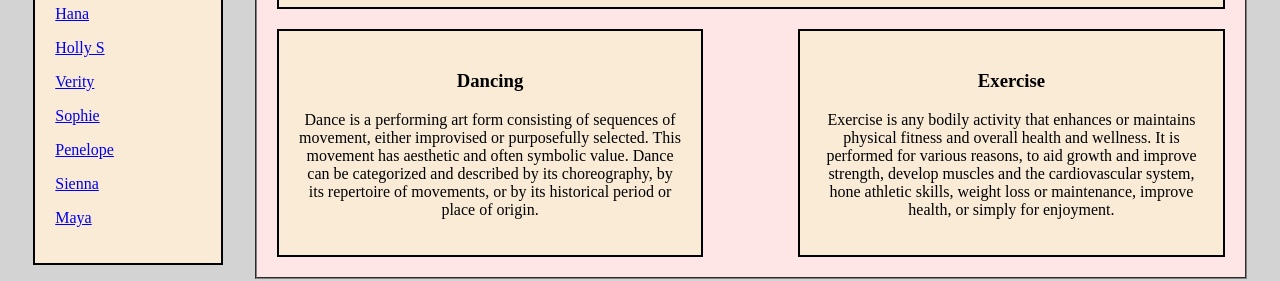
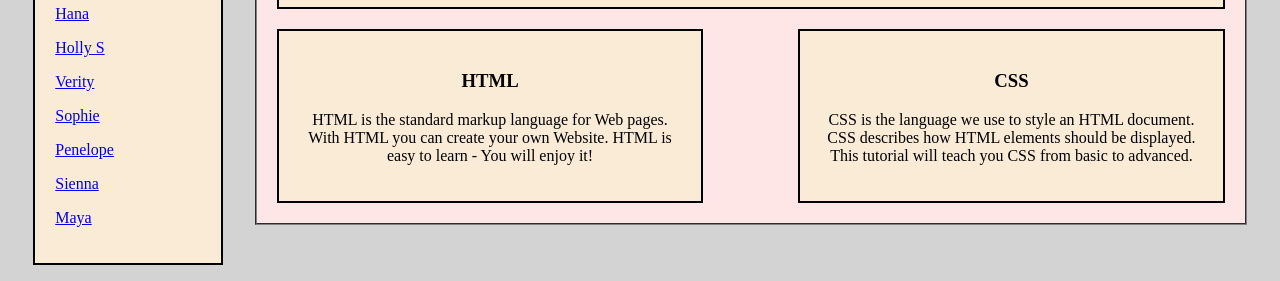
Before and after one commit to liamonk/catmath, a plain HTML site: page Main website/index.html in a window 1280 px wide. Shown: the part 686-967 px from the top of the page. Drawn offline with Linux system fonts and the light colour scheme.

Commit message:
Change main website to be webdev themed

```diff
--- a/Main website/index.html
+++ b/Main website/index.html
@@ -89,18 +89,18 @@
     <div class="mainContent">
       <div class = "card">
         <h2>In this topic you will be learning how to make websites that showcase one of your interests</h2>
-        <img class="picture" src="https://sportsgroundproduction.blob.core.windows.net/cms/17804/1226310/1226311/1ca16cfc-8200-4963-918e-855f4404413b_wo.jpg?t=637426006277570000">
+        <img class="picture" src="https://pas-wordpress-media.s3.amazonaws.com/wp-content/uploads/2013/03/website1.jpg">
       </div>
       <div class = "leftMain">
         <div class = "card">
-          <h3>Dancing</h3>
-          <p>Dance is a performing art form consisting of sequences of movement, either improvised or purposefully selected. This movement has aesthetic and often symbolic value. Dance can be categorized and described by its choreography, by its repertoire of movements, or by its historical period or place of origin.</p>
+          <h3>HTML</h3>
+          <p>HTML is the standard markup language for Web pages. With HTML you can create your own Website. HTML is easy to learn - You will enjoy it!</p>
         </div>
       </div>
       <div class = "rightMain">
         <div class="card">
-          <h3>Exercise</h3>
-          <p>Exercise is any bodily activity that enhances or maintains physical fitness and overall health and wellness. It is performed for various reasons, to aid growth and improve strength, develop muscles and the cardiovascular system, hone athletic skills, weight loss or maintenance, improve health, or simply for enjoyment.</p>
+          <h3>CSS</h3>
+          <p>CSS is the language we use to style an HTML document. CSS describes how HTML elements should be displayed. This tutorial will teach you CSS from basic to advanced.</p>
         </div>
       </div>
     </div>
```
